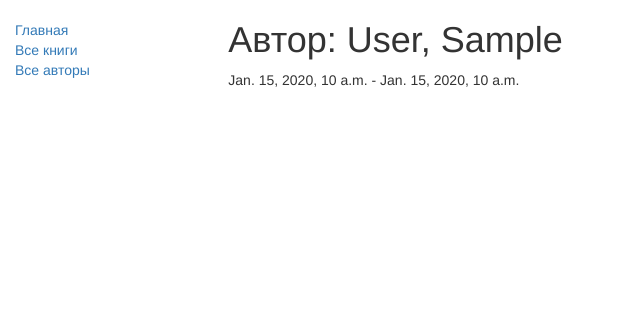
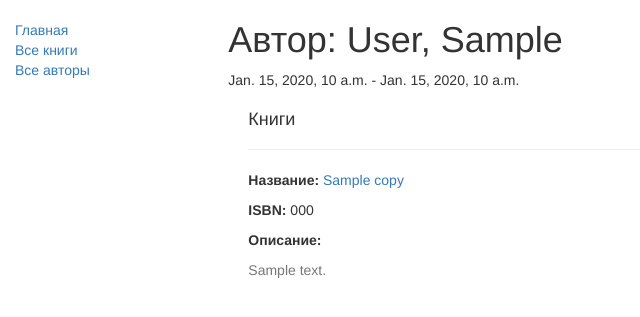
Before and after one commit to ShikiBot/library, a Django app: template locallibrary/locallibrary/catalog/templates/catalog/author_detail.html in a window 1280 px wide. Shown: the top 317 px of the page, without its empty margins (0-640 px from the left). Run offline with Django 3.2, Linux system fonts and the light colour scheme; the template is opened without the code that fills it: most values are stand-ins (such as "Sample title", 1, 10 or a date in 2020); some libraries are stand-ins or nearby versions.

Commit message:
task 6 is ready

```diff
--- a/locallibrary/locallibrary/catalog/templates/catalog/author_detail.html
+++ b/locallibrary/locallibrary/catalog/templates/catalog/author_detail.html
@@ -4,14 +4,16 @@
   <h1>Автор: {{ author.last_name }}, {{ author.first_name }}</h1>
 
   <p>{{ author.date_of_birth }} - {% if author.date_of_death != None %}{{author.date_of_death}}{% endif %}</p>
-<!--
+
   <div style="margin-left:20px;margin-top:20px">
     <h4>Книги</h4>
-    TODO: понять как работает этот цикл
-    {% for instance in author.all %}
-      <p><a href="{% url 'book-detail' instance.book.pk %}"> {{instance.title}} </a></p>
-      <p>instance.summary</p>
+
+    {% for copy in author.book_set.all %}
+      <hr>
+      <p><strong>Название:</strong> <a href="{% url 'book-detail' copy.pk %}">{{copy.title}}</a></p>
+      <p><strong>ISBN:</strong> {{copy.isbn}}</p>
+      <p><strong>Описание:</strong></p>
+      <p class="text-muted">{{copy.summary}}</p>
     {% endfor %}
   </div>
--->
 {% endblock %}
```
